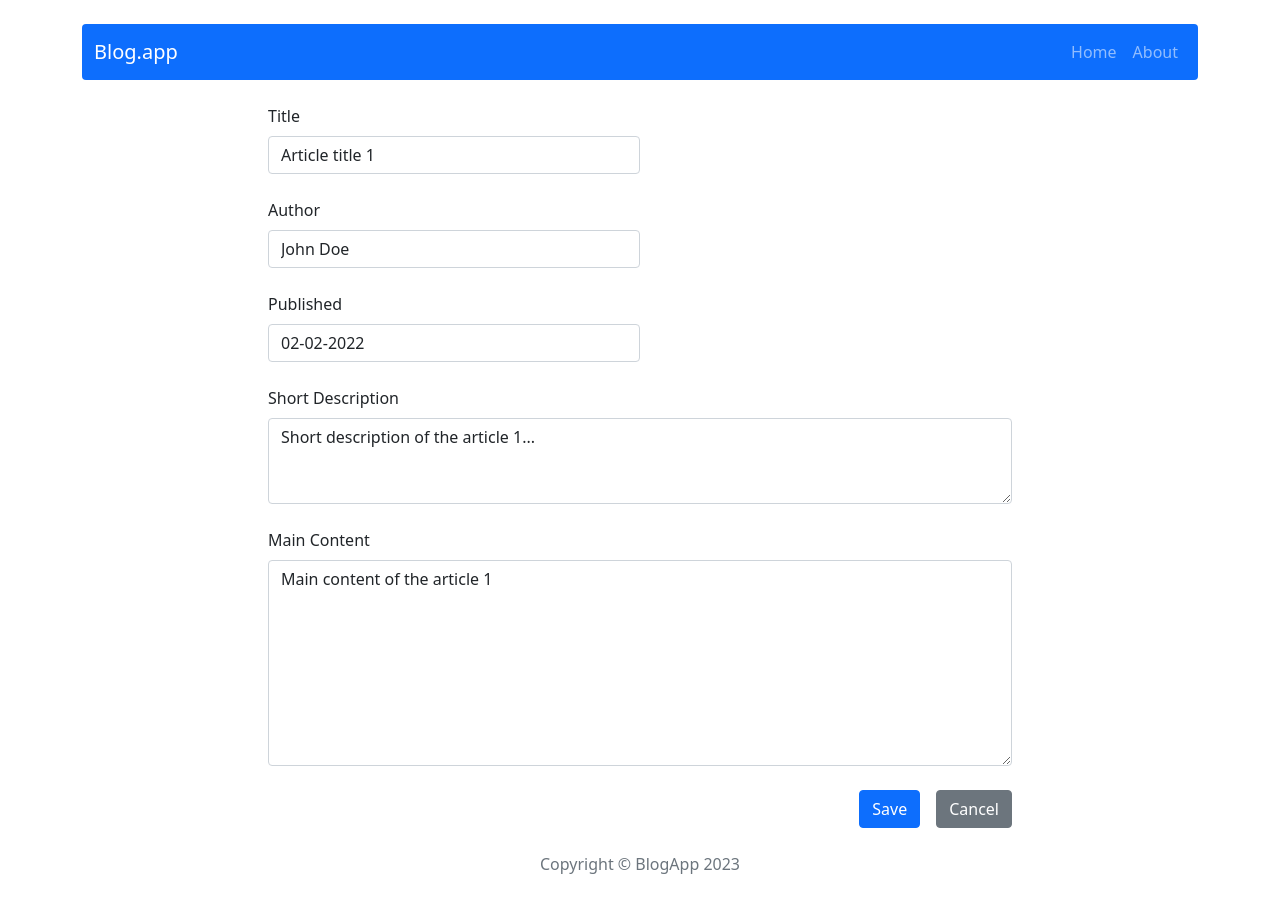
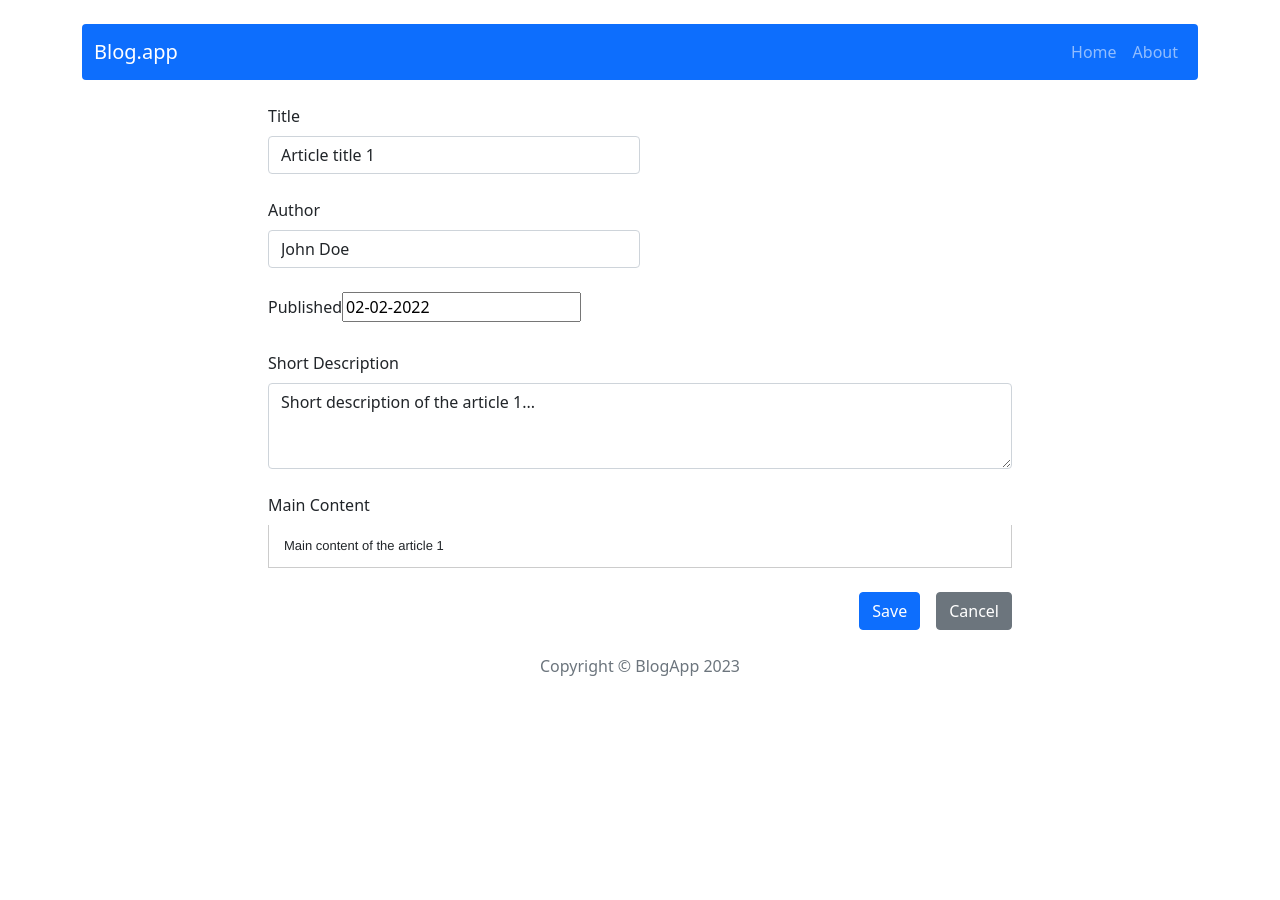
Before and after one commit to CezaryJanicki/BlogReactApp, a React (Create React App) app: page /post/edit/1 in a window 1280 px wide. After the commit the page ends 800 px from the top, so only its background shows below. Built offline with nearby package versions, Linux system fonts and the light colour scheme.

Commit message:
Add DatePicker, react-quill

```diff
--- a/src/components/features/PostForm/PostForm.js
+++ b/src/components/features/PostForm/PostForm.js
@@ -1,80 +1,120 @@
 import { useState } from 'react';
 import { Button, Form } from 'react-bootstrap';
 import PropTypes from 'prop-types';
+import ReactQuill from 'react-quill';
+import 'react-quill/dist/quill.snow.css';
+import styles from './PostForm.module.scss';
+import DatePicker from 'react-datepicker';
+import 'react-datepicker/dist/react-datepicker.css';
+import { useForm } from 'react-hook-form';
 
 const PostForm = ({ action, actionText, onCancel, ...props }) => {
   const [title, setTitle] = useState(props.title || '');
   const [author, setAuthor] = useState(props.author || '');
-  const [publishedDate, setPublishedDate] = useState(props.publishedDate || '');
+  const [publishedDate, setPublishedDate] = useState(props.publishedDate || new Date());
   const [shortDescription, setShortDescription] = useState(
     props.shortDescription || ''
   );
   const [content, setContent] = useState(props.content || '');
+  const [dateError, setDateError] = useState(false);
+  const [contentError, setContentError] = useState(false);
+  const { register, handleSubmit: validate, formState: { errors } } = useForm();
 
   const handleSubmit = (e) => {
-    e.preventDefault();
+    setContentError(!content);
+    setDateError(!publishedDate);
+    if (content && publishedDate) {
       action({ title, author, publishedDate, shortDescription, content });
       setTitle('');
       setAuthor('');
       setPublishedDate('');
       setShortDescription('');
       setContent('');
+    }
   };
 
   return (
-    <Form onSubmit={handleSubmit} className='col-md-8 mx-auto my-4'>
+    <Form onSubmit={validate(handleSubmit)} className='col-md-8 mx-auto my-4'>
       <Form.Group className='mb-4 col-md-6' controlId='formPostTitle'>
         <Form.Label>Title</Form.Label>
         <Form.Control
+          {...register('title', { required: true, minLength: 4 })}
           type='text'
           value={title}
           onChange={(e) => setTitle(e.target.value)}
           placeholder='Enter Title'
         />
+         {errors.title && (
+          <small className='d-block form-text text-danger mt-2'>
+            This field is required. Must be longer than 3 characters.
+          </small>
+        )}
       </Form.Group>
 
       <Form.Group className='mb-4 col-md-6' controlId='formPostAuthor'>
         <Form.Label>Author</Form.Label>
         <Form.Control
+          {...register('author', { required: true, minLength: 4 })}
           type='text'
           value={author}
           onChange={(e) => setAuthor(e.target.value)}
           placeholder='Enter Author'
         />
+        {errors.author && (
+          <small className='d-block form-text text-danger mt-2'>
+            This field is required. Must be longer than 3 characters.
+          </small>
+        )}
       </Form.Group>
 
       <Form.Group className='mb-4 col-md-6' controlId='formPostDate'>
         <Form.Label>Published</Form.Label>
-        <Form.Control
-          type='text'
-          value={publishedDate}
-          onChange={(e) => setPublishedDate(e.target.value)}
+        <DatePicker
+          selected={publishedDate}
+          onChange={(date) => setPublishedDate(date)}
           placeholder='Enter Publish Date'
+          dateFormat='dd-MM-yyyy'
         />
+      {dateError && (
+        <small className='d-block form-text text-danger mt-2'>
+        Date can't be empty
+        </small>
+      )}
       </Form.Group>
 
       <Form.Group className='mb-4' controlId='formPostShortDescription'>
         <Form.Label>Short Description</Form.Label>
           <Form.Control
+            {...register('shortDescription', { required: true, minLength: 21 })}
             as='textarea'
             type='text'
             value={shortDescription}
             onChange={(e) => setShortDescription(e.target.value)}
             rows='3'
             placeholder='Enter Short Description'
+            preserveWhitespace={true}
         />
+        {errors.shortDescription && (
+          <small className='d-block form-text text-danger mt-2'>
+           This field is required. Must be longer than 20 characters.
+          </small>
+        )}
       </Form.Group>
 
       <Form.Group className='mb-4' controlId='formPostContent'>
         <Form.Label>Main Content</Form.Label>
-        <Form.Control
-          as='textarea'
-          type='text'
+        <ReactQuill
+          className={styles.quill}
+          theme='snow'
           value={content}
-          onChange={(e) => setContent(e.target.value)}
-          rows='8'
+          onChange={setContent}
           placeholder='Enter Short Description'
         />
+         {contentError && (
+          <small className='d-block form-text text-danger mt-2'>
+            Content can't be empty
+          </small>
+        )}
       </Form.Group>
 
       <div className="d-flex justify-content-end">
--- /dev/null
+++ b/src/components/features/PostForm/PostForm.module.scss
@@ -0,0 +1,8 @@
+.quill {
+  > div:first-child {
+      display: none !important;
+  }
+      & .ql-align-justify{
+        white-space: pre-wrap
+      }
+    }
--- a/src/components/features/SinglePost/SinglePost.js
+++ b/src/components/features/SinglePost/SinglePost.js
@@ -4,6 +4,7 @@ import { useSelector } from 'react-redux';
 import { getPostById } from '../../../redux/postsRedux';
 import { Link, Navigate } from 'react-router-dom';
 import DeletePost from '../../features/DeletePost/DeletePost';
+import { dateToString } from '../../../utils/dateToString';
 
 const SinglePost = () => {
   const { postId } = useParams();
@@ -32,12 +33,12 @@ const SinglePost = () => {
           {postData.author}
           <br />
           <span className='fw-bold'>Published: </span>
-          {postData.publishedDate}
+          {dateToString(postData.publishedDate)}
           <br />
         </Col>
       </Row>
       <Row className='mt-4 justify-content-center'>
-        <Col className='col-md-8 align-self-center'>{postData.content}</Col>
+        <Col className='col-md-8 align-self-center' dangerouslySetInnerHTML={{ __html: postData.content }}></Col>
       </Row>
     </Container>
   );
--- a/src/components/views/Post/Post.js
+++ b/src/components/views/Post/Post.js
@@ -1,5 +1,6 @@
 import { Col, Card, Button } from 'react-bootstrap';
 import { Link } from 'react-router-dom';
+import { dateToString } from '../../../utils/dateToString';
 
 const Post = (props) => {
   return (
@@ -12,7 +13,7 @@ const Post = (props) => {
             {props.author}
             <br />
             <span className='fw-bold'>Published: </span>
-            {props.publishedDate}
+            {dateToString(props.publishedDate)}
             <br />
             <span className='d-inline-block text-truncate col-12'>
               {props.shortDescription}
--- a/src/redux/initialState.js
+++ b/src/redux/initialState.js
@@ -5,7 +5,7 @@ const initialState = {
       title: 'Article title 1',
       shortDescription: 'Short description of the article 1...',
       content: 'Main content of the article 1',
-      publishedDate: '02-02-2022',
+      publishedDate: new Date('02-02-2022'),
       author: 'John Doe',
     },
     {
@@ -13,21 +13,21 @@ const initialState = {
       title: 'Article title 2',
       shortDescription: 'Short description of the article 2 ...',
       content: 'Main content of the article 2',
-      publishedDate: '02-02-2022',
+      publishedDate: new Date('02-02-2022'),
     },
     {
       id: '3',
       title: 'Article title 3',
       shortDescription: 'Short description of the article 3...',
       content: 'Main content of the article 3',
-      publishedDate: '02-02-2022',
+      publishedDate: new Date('02-02-2022'),
     },
     {
       id: '4',
       title: 'Article title 4',
       shortDescription: 'Short description of the article...',
       content:'Lorem ipsum dolor sit amet, consectetur adipiscing elit. ',
-      publishedDate: '02-02-2022',
+      publishedDate: new Date('02-02-2022'),
     }
   ],
 };
--- /dev/null
+++ b/src/utils/dateToString.js
@@ -0,0 +1,10 @@
+export const dateToString = (d) => {
+  const year = d.getFullYear();
+  const month = d.getMonth() + 1;
+  const date = d.getDate();
+
+  const dateWZero = ('0' + date.toString()).slice(-2);
+  const monthWZero = ('0' + month.toString()).slice(-2);
+
+  return `${dateWZero}-${monthWZero}-${year}`;
+};
```
Lines whose indentation alone changed are shown as unchanged.
